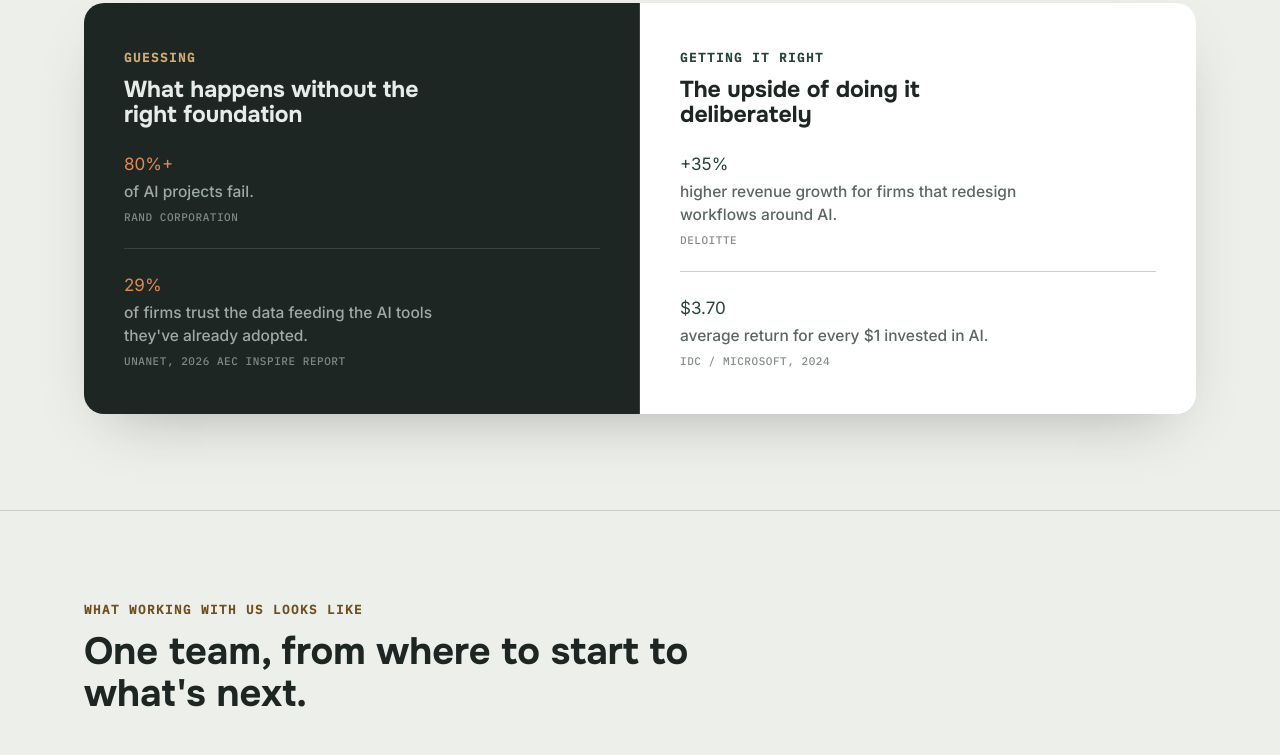
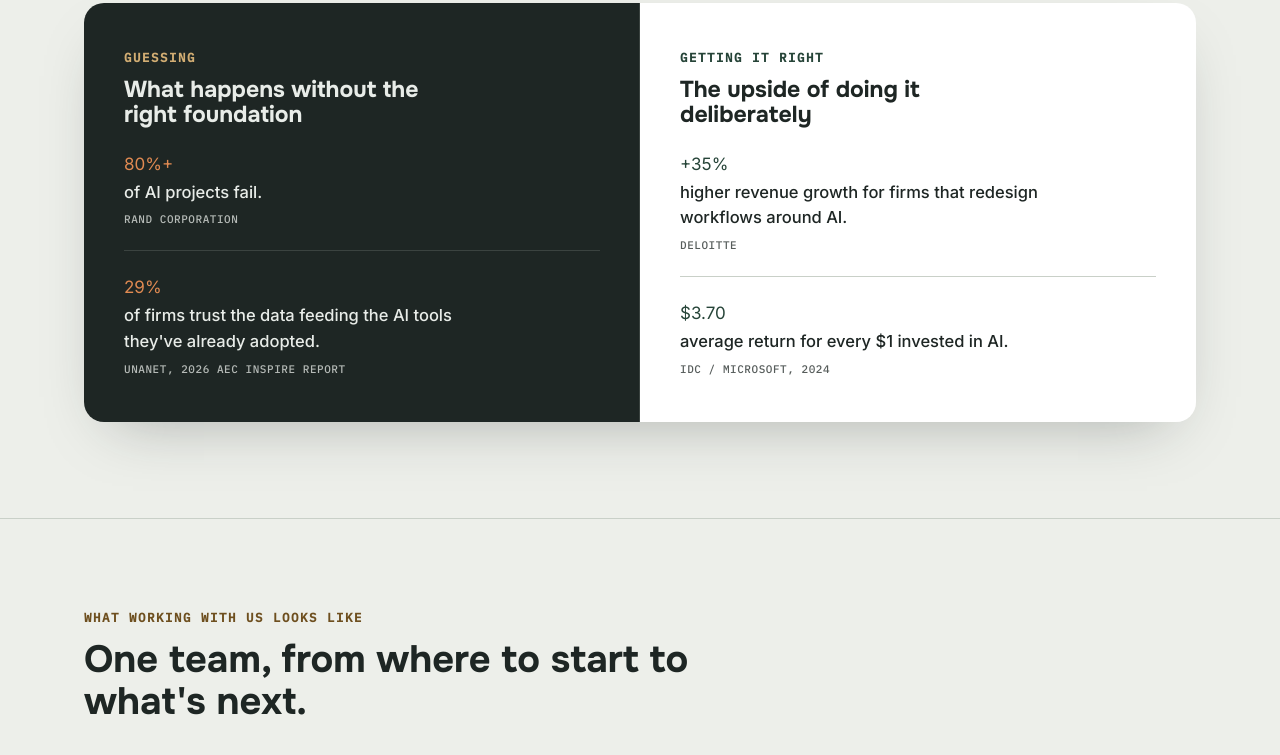
Before and after one commit to trezaie/OIP-Website, a website: page public/index.html in a window 1280 px wide. Shown: the part 1636-2391 px from the top of the page. Drawn offline with nearby package versions, Linux system fonts and the light colour scheme; files that its build step writes are made by us from their sources.

Commit message:
Fix split-panel readability: stat description text was using the muted secondary color on both sides (6-6.4:1 contrast) instead of full text color (~13-15:1) -- it's the card's actual content, not a caption

```diff
--- a/public/index.html
+++ b/public/index.html
@@ -241,9 +241,17 @@ window.addEventListener('load', function(){
   .why-side.payoff .why-stat + .why-stat{border-color:var(--line);}
   .why-side.cost .sb-bignum{color:var(--orange-bright);}
   .why-side.payoff .sb-bignum{color:var(--euc-deep);}
-  .why-lbl{margin:2px 0 0;font-size:15px;line-height:1.5;max-width:34ch;}
-  .why-side.cost .why-lbl{color:var(--on-ink-muted);}
-  .why-side.payoff .why-lbl{color:var(--text-muted);}
+  /* Full-contrast text, not the muted/secondary token -- this sentence
+     is the actual content of the card (what the stat means), not a
+     caption, so it was reading noticeably harder to parse than the
+     bold number above it even though the color technically cleared
+     WCAG AA. var(--on-ink)/var(--text) roughly double the contrast
+     ratio over the muted tokens on both sides. The small source
+     citation below (why-src) is the one thing that should stay muted --
+     that really is secondary. */
+  .why-lbl{margin:2px 0 0;font-size:15px;line-height:1.55;max-width:36ch;}
+  .why-side.cost .why-lbl{color:var(--on-ink);}
+  .why-side.payoff .why-lbl{color:var(--text);}
   .why-src{display:block;margin-top:6px;font-family:var(--mono);font-size:10.5px;
     text-transform:uppercase;letter-spacing:.05em;opacity:.75;}
 
@@ -441,7 +449,7 @@ window.addEventListener('load', function(){
        literally undersized. Weight is doing most of the work here, the
        size bumps are modest on top of that. */
     .fit-check p{font-size:15px;font-weight:500;}
-    .why-lbl{font-size:15.5px;font-weight:500;}
+    .why-lbl{font-size:16.5px;font-weight:500;}
     .why-src{font-size:11px;}
     .person p{font-size:15px;font-weight:500;}
     .step-title{font-size:20px;}
```
